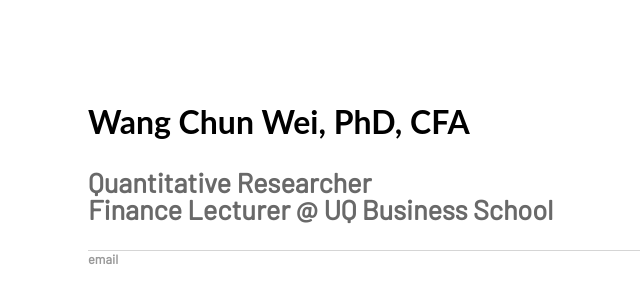
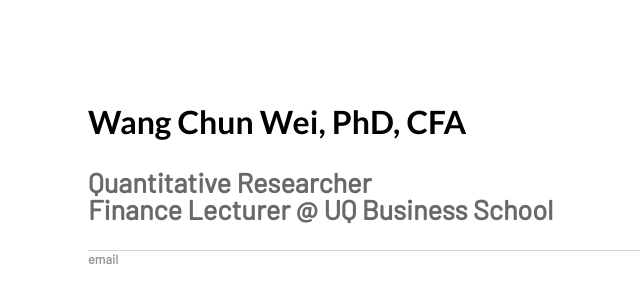
Before and after one commit to weiwangchun/weiwangchun.github.io, a Jekyll site: the page built from index.html, in a window 1280 px wide. Shown: the part 261-561 px from the top of the page, without its empty margins (104-744 px from the left). Built offline with Jekyll 4.4.1, drawn with Linux system fonts in a browser that asks for light colours; some web fonts are replaced.

Commit message:
Update default.html

```diff
--- a/_layouts/default.html
+++ b/_layouts/default.html
@@ -3,7 +3,7 @@
 		<head>
 			<title>{{ page.title }}</title>
 			<!-- link to main stylesheet -->
-			<link href="https://fonts.googleapis.com/css?family=Barlow|Carrois+Gothic+SC" rel="stylesheet">
+			<link href="https://fonts.googleapis.com/css?family=Barlow|Carrois+Gothic+SC|Lato:700|Roboto" rel="stylesheet">
 			<link rel="stylesheet" type="text/css" href="/css/main.css">
 			{% seo %}
 		</head>
```
